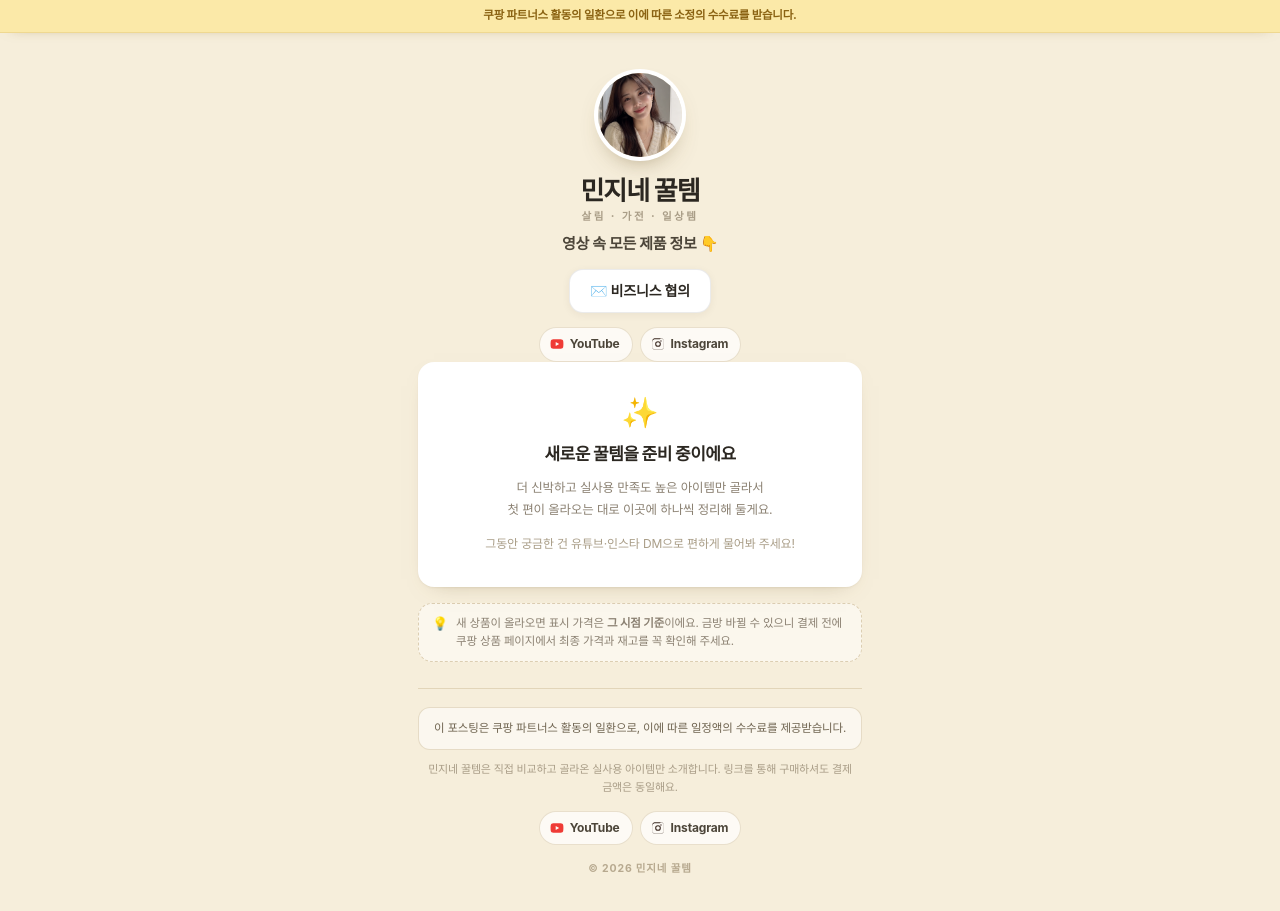
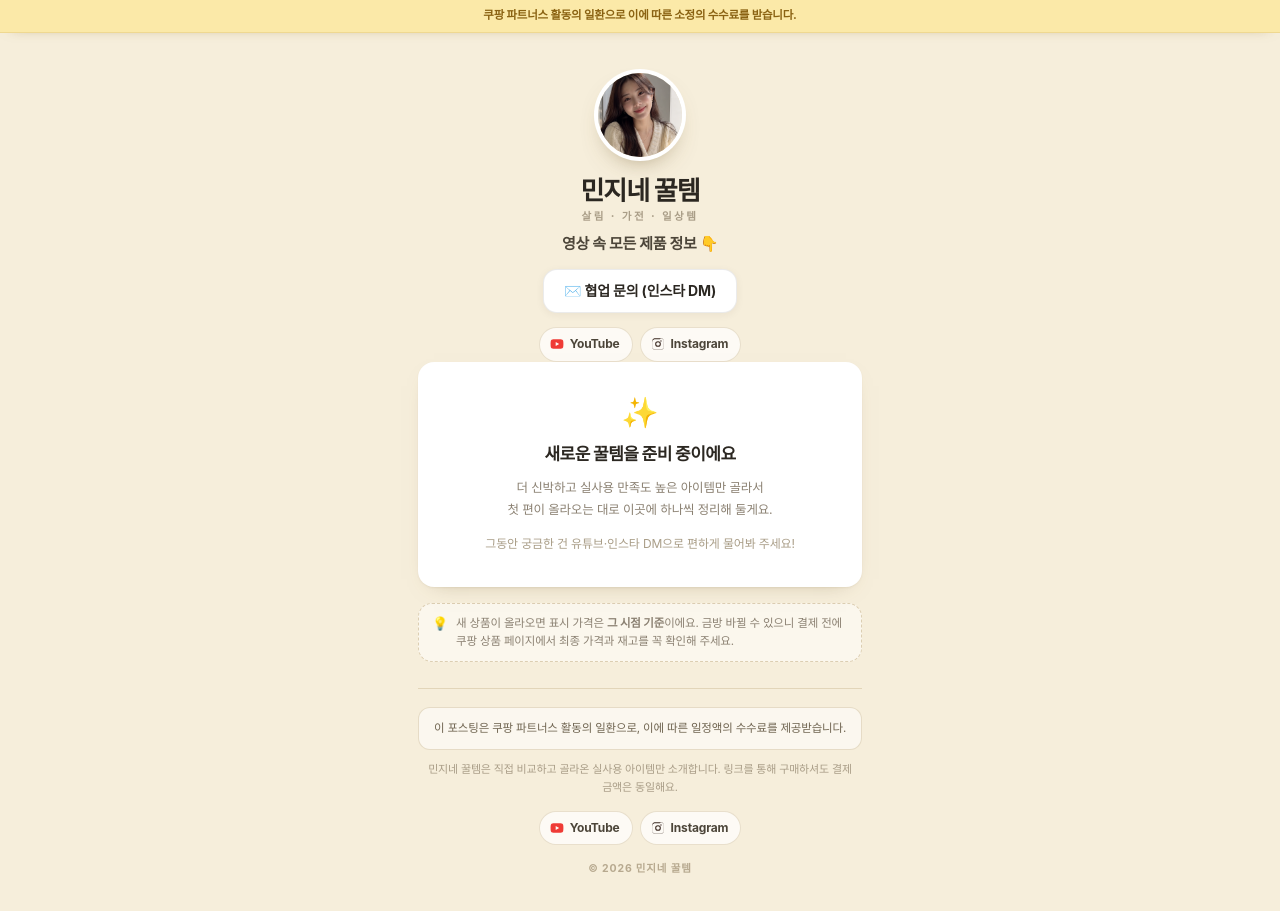
Before and after one commit to picklog-kr/picklog-kr.github.io, a plain HTML site: page index.html in a window 1280 px wide. Drawn offline with Linux system fonts and the light colour scheme; a web font is replaced by a local one.

Commit message:
개인정보 보호: 비즈니스 협의 버튼의 개인 메일(mailto) 제거, 인스타 DM 연결로 교체

```diff
--- a/index.html
+++ b/index.html
@@ -645,8 +645,8 @@ var PICKLOG_LINKS = {
     <p class="tagline">영상 속 모든 제품 정보 👇</p>
 
     <div class="biz-wrap">
-      <a class="biz-btn" id="bizBtn" href="mailto:jeagyun98@gmail.com?subject=%5B%EB%AF%BC%EC%A7%80%EB%84%A4%20%EA%BF%80%ED%85%9C%5D%20%EB%B9%84%EC%A6%88%EB%8B%88%EC%8A%A4%20%ED%98%91%EC%9D%98%20%EB%AC%B8%EC%9D%98">
-        ✉️ 비즈니스 협의
+      <a class="biz-btn" id="bizBtn" href="https://www.instagram.com/minjilog_official_/" target="_blank" rel="noopener noreferrer">
+        ✉️ 협업 문의 (인스타 DM)
       </a>
     </div>
 
```
